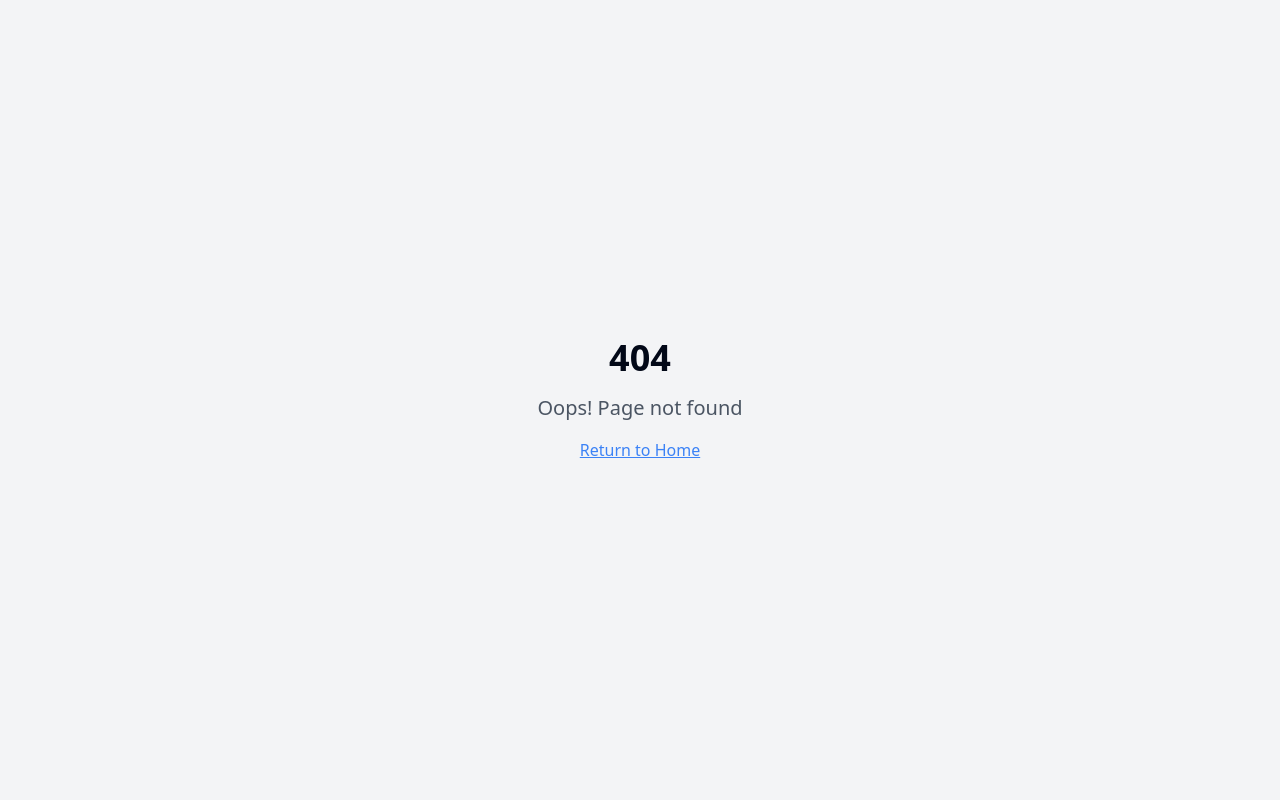
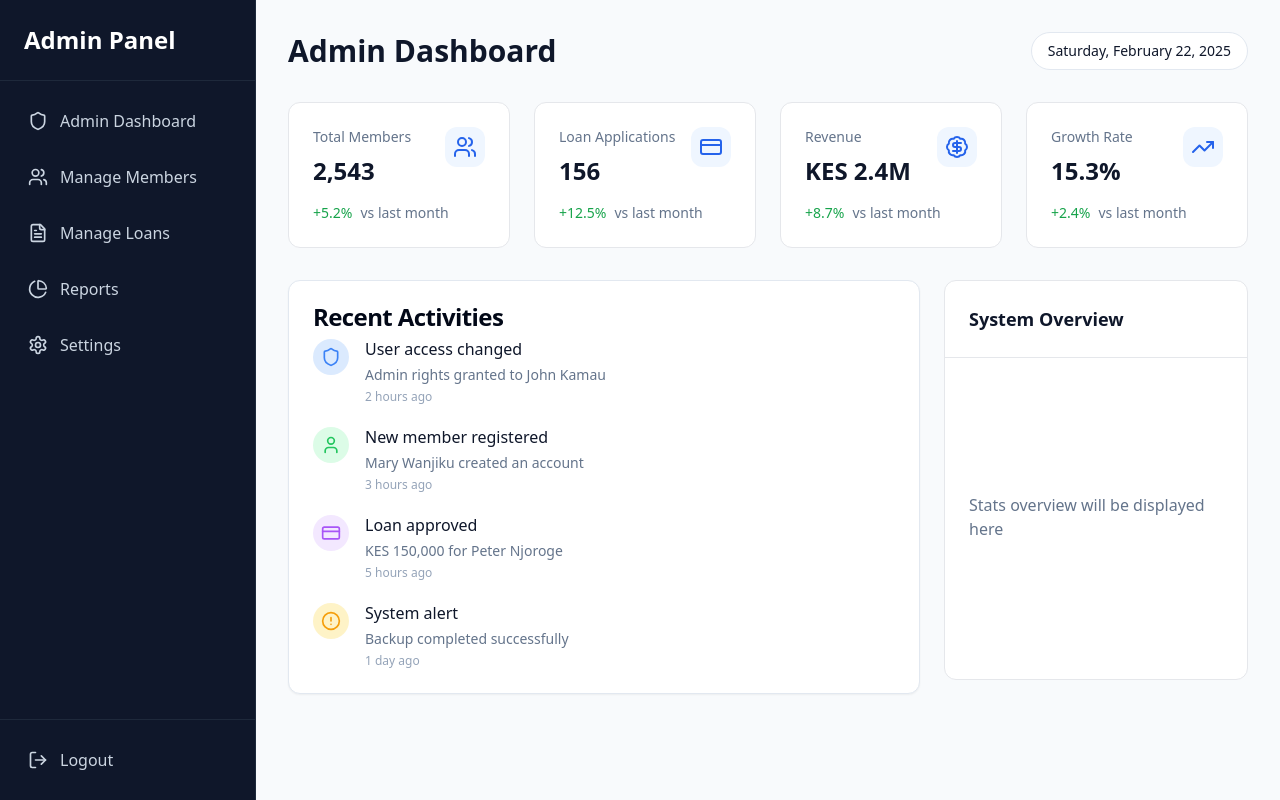
Before and after one commit to SandraNgugi/sacco-dashboard-hub-22, a React (Vite) app: page /admin in a window 1280 px wide. Before the commit this address had no page. Built offline with nearby package versions, Linux system fonts and the light colour scheme.

Commit message:
Separate admin dashboard
Separate the admin dashboard from the user side.

```diff
--- a/src/App.tsx
+++ b/src/App.tsx
@@ -8,6 +8,7 @@ import Index from "./pages/Index";
 import Loans from "./pages/Loans";
 import Transactions from "./pages/Transactions";
 import NotFound from "./pages/NotFound";
+import AdminDashboard from "./pages/admin/AdminDashboard";
 
 const queryClient = new QueryClient();
 
@@ -22,6 +23,7 @@ const App = () => (
           <Route path="/dashboard" element={<Index />} />
           <Route path="/transactions" element={<Transactions />} />
           <Route path="/loans" element={<Loans />} />
+          <Route path="/admin" element={<AdminDashboard />} />
           {/* ADD ALL CUSTOM ROUTES ABOVE THE CATCH-ALL "*" ROUTE */}
           <Route path="*" element={<NotFound />} />
         </Routes>
--- /dev/null
+++ b/src/components/admin/AdminQuickStats.tsx
@@ -0,0 +1,68 @@
+
+import { Users, CreditCard, BadgeDollarSign, TrendingUp } from "lucide-react";
+
+const adminStats = [
+  {
+    label: "Total Members",
+    value: "2,543",
+    icon: Users,
+    trend: "+5.2%",
+    trendType: "positive",
+  },
+  {
+    label: "Loan Applications",
+    value: "156",
+    icon: CreditCard,
+    trend: "+12.5%",
+    trendType: "positive",
+  },
+  {
+    label: "Revenue",
+    value: "KES 2.4M",
+    icon: BadgeDollarSign,
+    trend: "+8.7%",
+    trendType: "positive",
+  },
+  {
+    label: "Growth Rate",
+    value: "15.3%",
+    icon: TrendingUp,
+    trend: "+2.4%",
+    trendType: "positive",
+  },
+];
+
+export function AdminQuickStats() {
+  return (
+    <div className="grid grid-cols-1 md:grid-cols-2 lg:grid-cols-4 gap-6 animate-fade-in">
+      {adminStats.map((stat) => (
+        <div
+          key={stat.label}
+          className="bg-white p-6 rounded-xl border border-gray-200 hover:border-blue-300 transition-colors"
+        >
+          <div className="flex items-start justify-between">
+            <div>
+              <p className="text-sm font-medium text-slate-500">{stat.label}</p>
+              <h3 className="text-2xl font-semibold text-slate-900 mt-2">
+                {stat.value}
+              </h3>
+            </div>
+            <div className="p-2 bg-blue-50 rounded-lg">
+              <stat.icon className="w-6 h-6 text-blue-600" />
+            </div>
+          </div>
+          <div className="mt-4 flex items-center">
+            <span
+              className={`text-sm font-medium ${
+                stat.trendType === "positive" ? "text-green-600" : "text-red-600"
+              }`}
+            >
+              {stat.trend}
+            </span>
+            <span className="text-sm text-slate-500 ml-2">vs last month</span>
+          </div>
+        </div>
+      ))}
+    </div>
+  );
+}
--- /dev/null
+++ b/src/components/admin/AdminSidebar.tsx
@@ -0,0 +1,44 @@
+
+import { Shield, Users, Settings, LogOut, PieChart, FileText } from "lucide-react";
+import { cn } from "@/lib/utils";
+
+const adminMenuItems = [
+  { icon: Shield, label: "Admin Dashboard", href: "/admin" },
+  { icon: Users, label: "Manage Members", href: "/admin/members" },
+  { icon: FileText, label: "Manage Loans", href: "/admin/loans" },
+  { icon: PieChart, label: "Reports", href: "/admin/reports" },
+  { icon: Settings, label: "Settings", href: "/admin/settings" },
+];
+
+export function AdminSidebar() {
+  return (
+    <aside className="h-screen w-64 bg-slate-900 text-white border-r border-slate-800 flex flex-col animate-slide-in">
+      <div className="p-6 border-b border-slate-800">
+        <h2 className="text-2xl font-semibold text-white">Admin Panel</h2>
+      </div>
+
+      <nav className="flex-1 p-4">
+        <ul className="space-y-2">
+          {adminMenuItems.map((item) => (
+            <li key={item.label}>
+              <a
+                href={item.href}
+                className="flex items-center p-3 text-slate-300 rounded-lg hover:bg-slate-800 transition-colors group"
+              >
+                <item.icon className="w-5 h-5 mr-3" />
+                <span className="font-medium">{item.label}</span>
+              </a>
+            </li>
+          ))}
+        </ul>
+      </nav>
+
+      <div className="p-4 border-t border-slate-800">
+        <button className="flex items-center w-full p-3 text-slate-300 rounded-lg hover:bg-slate-800 transition-colors">
+          <LogOut className="w-5 h-5 mr-3" />
+          <span className="font-medium">Logout</span>
+        </button>
+      </div>
+    </aside>
+  );
+}
--- /dev/null
+++ b/src/components/admin/RecentActivities.tsx
@@ -0,0 +1,68 @@
+
+import { Card, CardContent, CardHeader, CardTitle } from "@/components/ui/card";
+import { Shield, User, CreditCard, AlertCircle } from "lucide-react";
+
+const activities = [
+  {
+    id: 1,
+    action: "User access changed",
+    description: "Admin rights granted to John Kamau",
+    time: "2 hours ago",
+    icon: Shield,
+    iconColor: "text-blue-500",
+    bgColor: "bg-blue-100",
+  },
+  {
+    id: 2,
+    action: "New member registered",
+    description: "Mary Wanjiku created an account",
+    time: "3 hours ago",
+    icon: User,
+    iconColor: "text-green-500",
+    bgColor: "bg-green-100",
+  },
+  {
+    id: 3,
+    action: "Loan approved",
+    description: "KES 150,000 for Peter Njoroge",
+    time: "5 hours ago",
+    icon: CreditCard,
+    iconColor: "text-purple-500",
+    bgColor: "bg-purple-100",
+  },
+  {
+    id: 4,
+    action: "System alert",
+    description: "Backup completed successfully",
+    time: "1 day ago",
+    icon: AlertCircle,
+    iconColor: "text-amber-500",
+    bgColor: "bg-amber-100",
+  },
+];
+
+export function RecentActivities() {
+  return (
+    <Card>
+      <CardHeader className="pb-2">
+        <CardTitle>Recent Activities</CardTitle>
+      </CardHeader>
+      <CardContent>
+        <div className="space-y-5">
+          {activities.map((activity) => (
+            <div key={activity.id} className="flex items-start space-x-4">
+              <div className={`${activity.bgColor} p-2 rounded-full mt-0.5`}>
+                <activity.icon className={`h-5 w-5 ${activity.iconColor}`} />
+              </div>
+              <div className="space-y-1">
+                <p className="font-medium text-slate-900">{activity.action}</p>
+                <p className="text-sm text-slate-500">{activity.description}</p>
+                <p className="text-xs text-slate-400">{activity.time}</p>
+              </div>
+            </div>
+          ))}
+        </div>
+      </CardContent>
+    </Card>
+  );
+}
--- a/src/components/dashboard/Sidebar.tsx
+++ b/src/components/dashboard/Sidebar.tsx
@@ -1,5 +1,5 @@
 
-import { Home, Wallet, Settings, LogOut, FileText } from "lucide-react";
+import { Home, Wallet, Settings, LogOut, FileText, Shield } from "lucide-react";
 import { cn } from "@/lib/utils";
 
 const menuItems = [
@@ -13,7 +13,7 @@ export function Sidebar() {
   return (
     <aside className="h-screen w-64 bg-white border-r border-gray-200 flex flex-col animate-slide-in">
       <div className="p-6 border-b border-gray-200">
-        <h2 className="text-2xl font-semibold text-sacco-900">Sacco Hub</h2>
+        <h2 className="text-2xl font-semibold text-sacco-900">Member Portal</h2>
       </div>
 
       <nav className="flex-1 p-4">
@@ -33,6 +33,10 @@ export function Sidebar() {
       </nav>
 
       <div className="p-4 border-t border-gray-200">
+        <a href="/admin" className="flex items-center w-full p-3 text-blue-600 rounded-lg hover:bg-blue-50 transition-colors mb-2">
+          <Shield className="w-5 h-5 mr-3" />
+          <span className="font-medium">Admin Panel</span>
+        </a>
         <button className="flex items-center w-full p-3 text-sacco-600 rounded-lg hover:bg-sacco-50 transition-colors">
           <LogOut className="w-5 h-5 mr-3" />
           <span className="font-medium">Logout</span>
--- /dev/null
+++ b/src/pages/admin/AdminDashboard.tsx
@@ -0,0 +1,40 @@
+
+import { AdminSidebar } from "@/components/admin/AdminSidebar";
+import { AdminQuickStats } from "@/components/admin/AdminQuickStats";
+import { RecentActivities } from "@/components/admin/RecentActivities";
+
+export default function AdminDashboard() {
+  return (
+    <div className="flex min-h-screen bg-slate-50">
+      <AdminSidebar />
+      <main className="flex-1 p-8">
+        <div className="max-w-7xl mx-auto">
+          <div className="flex items-center justify-between mb-8">
+            <h1 className="text-3xl font-bold text-slate-900">Admin Dashboard</h1>
+            <div className="bg-white rounded-full px-4 py-2 text-sm font-medium text-slate-900 border border-slate-200">
+              {new Date().toLocaleDateString('en-US', { weekday: 'long', year: 'numeric', month: 'long', day: 'numeric' })}
+            </div>
+          </div>
+
+          <AdminQuickStats />
+
+          <div className="mt-8 grid grid-cols-1 xl:grid-cols-3 gap-6">
+            <div className="xl:col-span-2">
+              <RecentActivities />
+            </div>
+            <div className="bg-white rounded-xl border border-gray-200 h-[400px] animate-fade-in">
+              <div className="p-6 border-b border-gray-200">
+                <h2 className="text-lg font-semibold text-slate-900">
+                  System Overview
+                </h2>
+              </div>
+              <div className="p-6 flex items-center justify-center h-[calc(100%-80px)]">
+                <p className="text-slate-500">Stats overview will be displayed here</p>
+              </div>
+            </div>
+          </div>
+        </div>
+      </main>
+    </div>
+  );
+}
```
